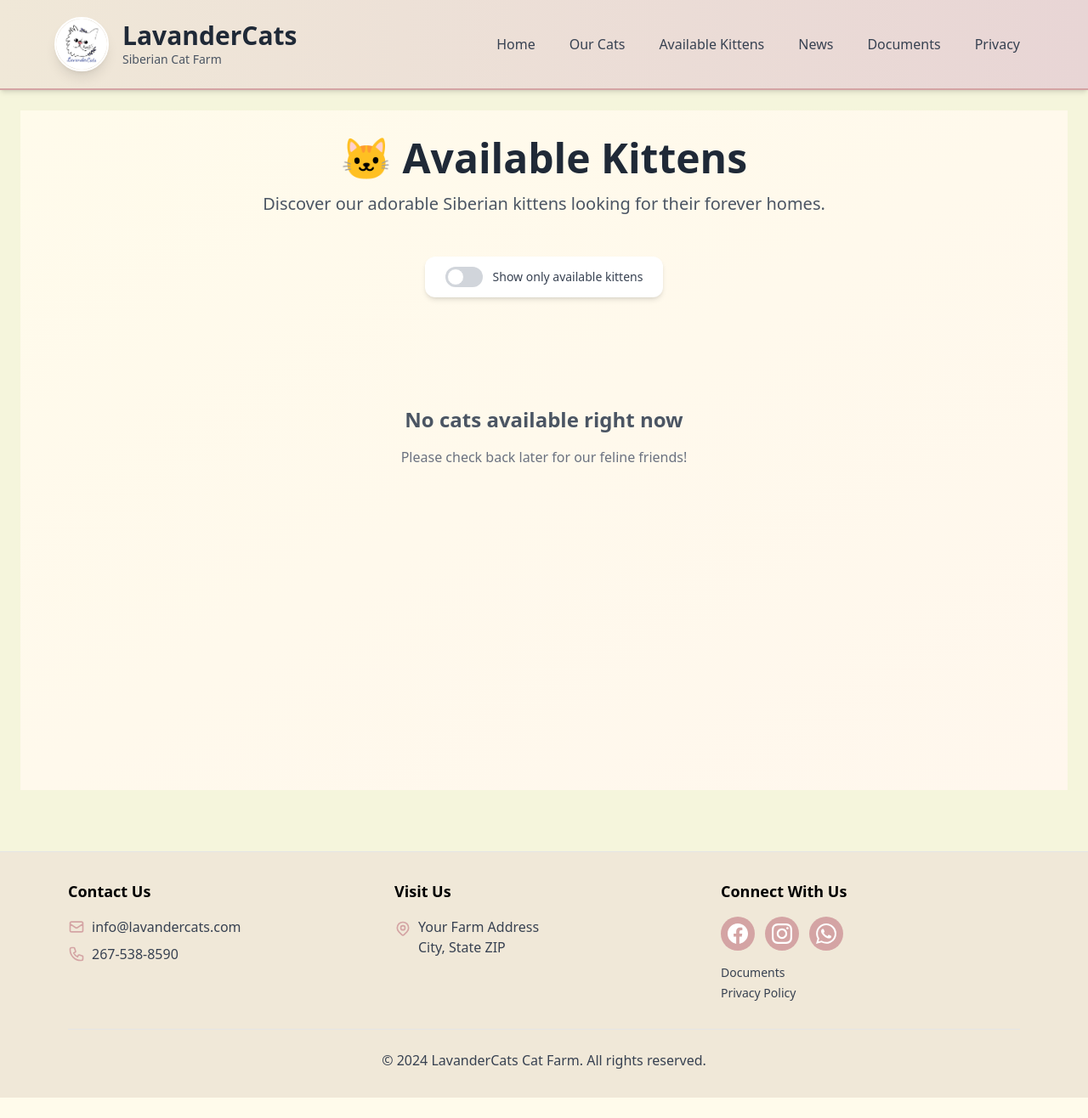
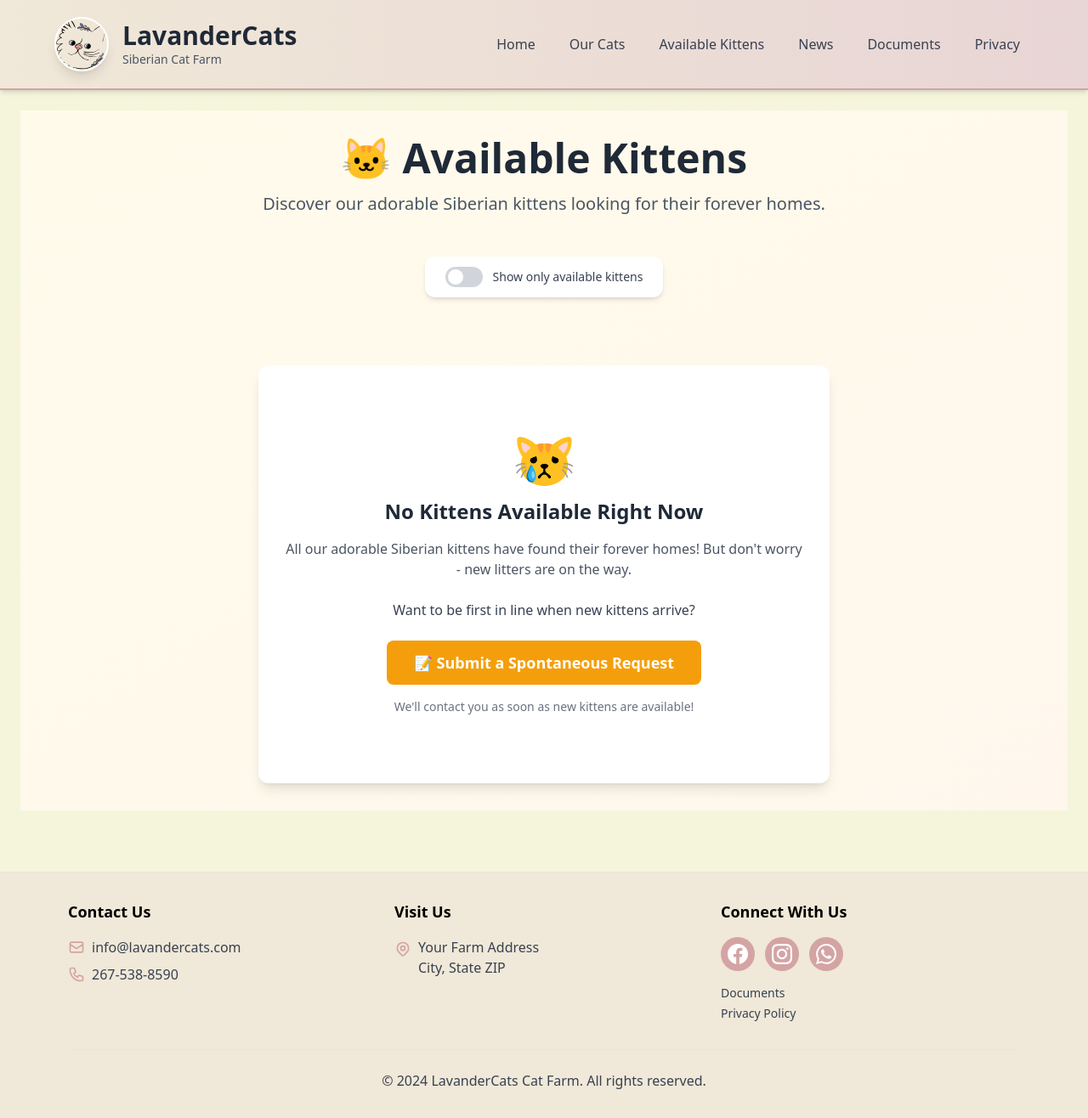
Before and after one commit to 19maxi71/catFarm_site_fastAPI_project, a FastAPI app: page /cats in a window 1280 px wide. Shown: the whole page at 85% size. Before the commit the page ends 1292 px from the top, so only its background shows below. Run offline with FastAPI, Linux system fonts and the light colour scheme; some libraries are stand-ins or nearby versions.

Commit message:
Added favicon.ico image and a new .svg logo. Adoption form display when 0 cats fixed.

```diff
--- a/templates/base.html
+++ b/templates/base.html
@@ -4,6 +4,7 @@
     <meta charset="UTF-8">
     <meta name="viewport" content="width=device-width, initial-scale=1.0">
     <title>LavanderCats Cat Farm</title>
+    <link rel="icon" type="image/x-icon" href="/static/images/favicon.ico">
 
     <!-- Tailwind CSS from CDN -->
     <script src="https://cdn.tailwindcss.com"></script>
@@ -177,7 +178,7 @@
             <div class="flex justify-between items-center py-4 md:py-5">
                 <!-- Logo and title -->
                 <div class="flex items-center space-x-4">
-                    <img src="/static/images/logo.png" alt="LavanderCats Logo" class="h-14 w-14 md:h-16 md:w-16 rounded-full shadow-lg border-2 border-white">
+                    <img src="/static/images/logo.svg" alt="LavanderCats Logo" class="h-14 w-14 md:h-16 md:w-16 rounded-full shadow-lg border-2 border-white">
                     <div>
                         <h1 class="text-2xl md:text-3xl font-bold text-gray-800">LavanderCats</h1>
                         <p class="text-xs md:text-sm text-gray-600 font-medium">Siberian Cat Farm</p>
--- a/templates/cats.html
+++ b/templates/cats.html
@@ -83,9 +83,17 @@
 
         <!-- No cats message -->
         {% if not cats %}
-        <div class="text-center py-12">
-            <h2 class="text-2xl font-bold text-gray-600 mb-4">No cats available right now</h2>
-            <p class="text-gray-500">Please check back later for our feline friends!</p>
+        <div class="text-center py-12 bg-white rounded-xl shadow-lg mx-auto max-w-2xl">
+            <div class="p-8">
+                <div class="text-6xl mb-4">😿</div>
+                <h2 class="text-2xl font-bold text-gray-800 mb-4">No Kittens Available Right Now</h2>
+                <p class="text-gray-600 mb-6">All our adorable Siberian kittens have found their forever homes! But don't worry - new litters are on the way.</p>
+                <p class="text-gray-700 mb-6 font-medium">Want to be first in line when new kittens arrive?</p>
+                <a href="/adoption-form" class="inline-block bg-amber-500 text-white py-3 px-8 rounded-lg hover:bg-amber-600 transition-colors font-semibold text-lg">
+                    📝 Submit a Spontaneous Request
+                </a>
+                <p class="text-sm text-gray-500 mt-4">We'll contact you as soon as new kittens are available!</p>
+            </div>
         </div>
         {% endif %}
     </div>
```
Also changed, not shown: static/images/favicon.ico (added), static/images/logo.png (deleted), static/images/logo.svg (added).
